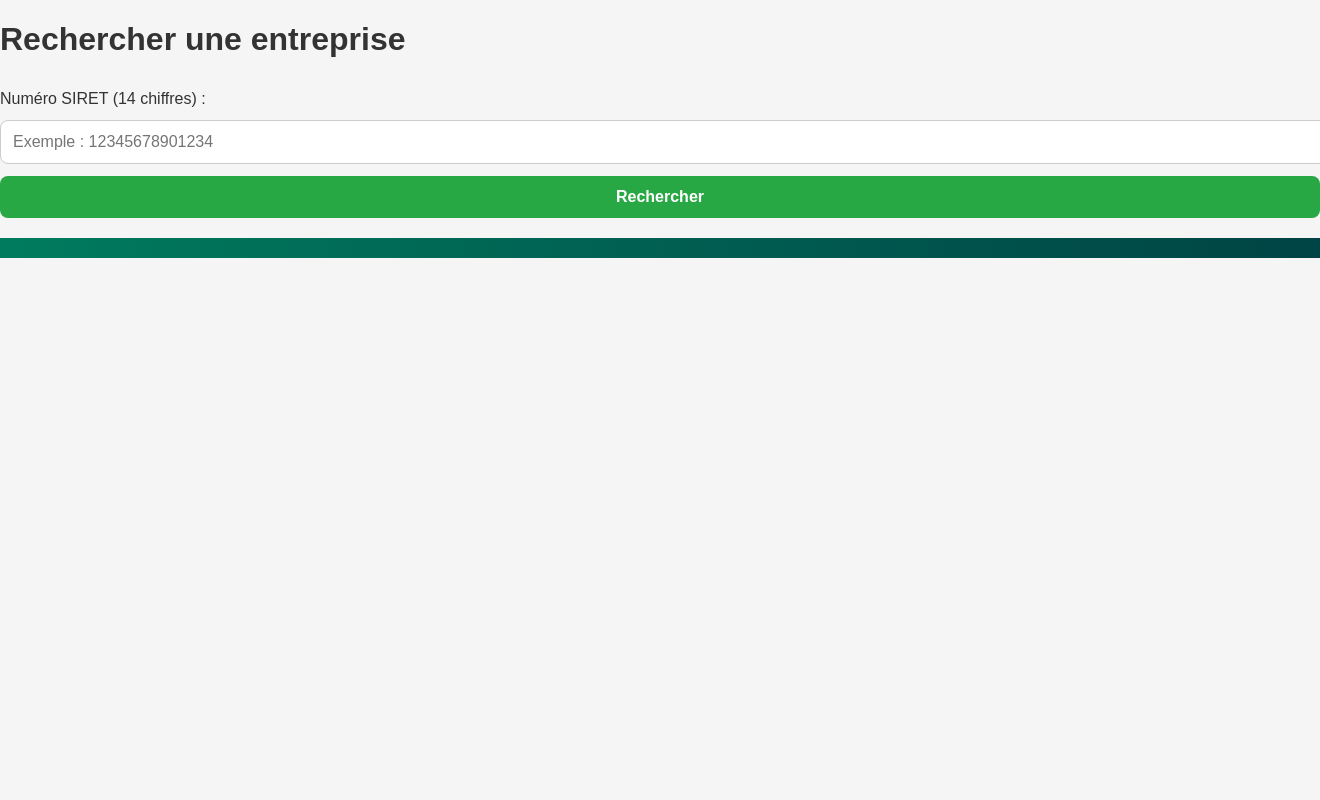
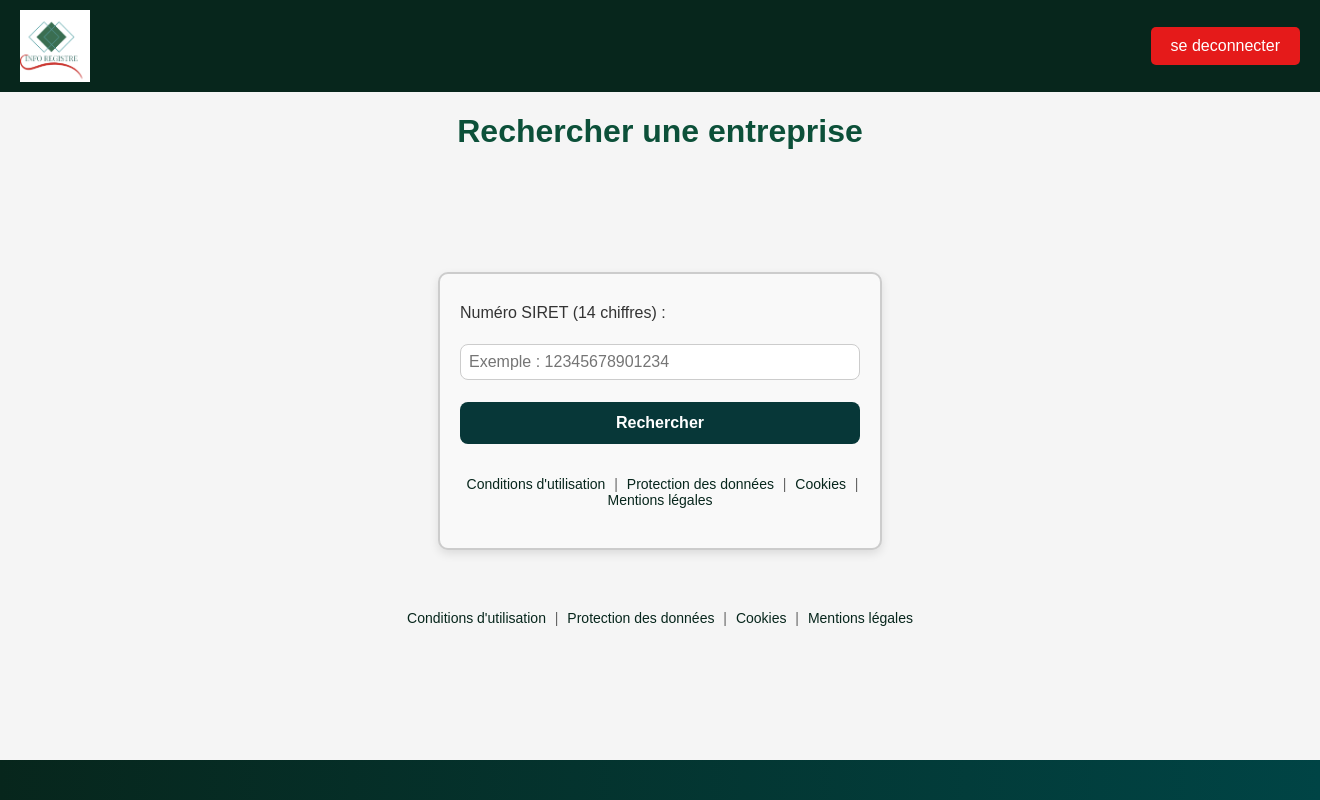
Before and after one commit to hmeyd/Portfolio-Project, a Flask app: page / in a window 1320 px wide; the page is wider, and only the part inside the window is pictured. Run offline with Flask 3, Linux system fonts and the light colour scheme; a user stored in the database is signed in.

Commit message:
1 er et 2 mem page

```diff
--- a/stage_4/app.py
+++ b/stage_4/app.py
@@ -2,12 +2,14 @@ import os
 import base64
 import requests
 import sqlite3
-import secrets  # Pour générer une clé aléatoire
+import secrets
 from flask import Flask, request, render_template, redirect, url_for, session, flash
-
 from dotenv import load_dotenv
 from flask_bcrypt import Bcrypt
+from flask_mail import Mail, Message
 
+# Charger les variables d'environnement
+load_dotenv()
 app = Flask(__name__)
 bcrypt = Bcrypt(app)            # ← Ici tu l'utilises (OK)
 app.secret_key = 'dev-secret' # ← Ici tu l'utilises (OK)
@@ -20,9 +22,19 @@ CLIENT_ID = os.getenv("CLIENT_ID")
 CLIENT_SECRET = os.getenv("CLIENT_SECRET")
 TOKEN_URL = "https://api.insee.fr/token"
 API_SIRENE_URL = "https://api.insee.fr/entreprises/sirene/V3.11/siret/{siret}"
+
+# Initialisation Flask
 app = Flask(__name__)
-# :closed_lock_with_key: Générer une nouvelle clé secrète à chaque redémarrage
 app.secret_key = secrets.token_hex(16)
+
+# Configuration Flask-Mail
+app.config['MAIL_SERVER'] = 'smtp.gmail.com'
+app.config['MAIL_PORT'] = 587
+app.config['MAIL_USE_TLS'] = True
+app.config['MAIL_USERNAME'] = os.getenv("MAIL_USERNAME")
+app.config['MAIL_PASSWORD'] = os.getenv("MAIL_PASSWORD")
+app.config['MAIL_DEFAULT_SENDER'] = os.getenv("MAIL_USERNAME")
+mail = Mail(app)
 
 
 def get_access_token():
@@ -38,6 +50,7 @@ def get_access_token():
         return response.json().get("access_token")
     else:
         return None
+
 @app.route("/login", methods=["GET", "POST"])
 def login():
     if request.method == "POST":
@@ -58,6 +71,7 @@ def login():
     return render_template("login.html")
 
 
+# Routes de base utilisateur
 @app.route("/register", methods=["GET", "POST"])
 def register():
     if request.method == "POST":
@@ -83,10 +97,12 @@ def register():
     return render_template("register.html")
 
 
+
 @app.route("/logout")
 def logout():
     session.pop("user", None)
     return redirect(url_for("login"))
+
 @app.route("/login_phone", methods=["GET", "POST"])
 def login_phone():
     if request.method == "POST":
@@ -110,6 +126,56 @@ def login_phone():
 
     return render_template("login_phone.html")
 
+
+@app.route("/forgot-password", methods=["GET", "POST"])
+def forgot_password():
+    if request.method == "POST":
+        email = request.form.get("email")
+        conn = sqlite3.connect("users.db")
+        c = conn.cursor()
+        c.execute("SELECT * FROM users WHERE email = ?", (email,))
+        user = c.fetchone()
+        conn.close()
+        if not user:
+            return render_template("forgot_password.html", error="Email introuvable.")
+
+        token = secrets.token_urlsafe(32)
+        session['reset_token'] = token
+        session['reset_email'] = email
+        reset_link = url_for("reset_password", token=token, _external=True)
+
+        msg = Message("Réinitialisation de votre mot de passe", recipients=[email])
+        msg.body = f"Bonjour,\n\nVoici votre lien pour réinitialiser le mot de passe : {reset_link}\n\nCe lien est temporaire."
+        try:
+            mail.send(msg)
+            return render_template("forgot_password.html", message="Un lien a été envoyé à votre adresse email.")
+        except Exception as e:
+            print("Erreur d'envoi d'email :", e)
+            return render_template("forgot_password.html", error="Erreur lors de l'envoi du mail.")
+    return render_template("forgot_password.html")
+
+
+@app.route("/reset-password", methods=["GET", "POST"])
+def reset_password():
+    token = request.args.get("token") if request.method == "GET" else request.form.get("token")
+    if session.get('reset_token') != token:
+        return render_template("reset_password.html", error="Token invalide ou expiré.", token=token)
+
+    if request.method == "POST":
+        new_password = request.form.get("new_password")
+        if new_password:
+            hashed_pw = bcrypt.generate_password_hash(new_password).decode("utf-8")
+            email = session.get('reset_email')
+            conn = sqlite3.connect("users.db")
+            c = conn.cursor()
+            c.execute("UPDATE users SET password = ? WHERE email = ?", (hashed_pw, email))
+            conn.commit()
+            conn.close()
+            session.pop('reset_token', None)
+            session.pop('reset_email', None)
+            flash("Mot de passe modifié avec succès.")
+            return redirect(url_for("login"))
+    return render_template("reset_password.html", token=token)
 
 @app.route("/", methods=["GET", "POST"])
 def search_company():
@@ -141,5 +207,6 @@ def search_company():
         except requests.exceptions.RequestException as e:
             return render_template("results.html", data=None, error=f"Erreur de connexion : {e}")
     return render_template("search.html")
+
 if __name__ == "__main__":
     app.run(debug=True)
--- a/stage_4/static/style.css
+++ b/stage_4/static/style.css
@@ -7,6 +7,30 @@ body {
   flex-direction: column;
   min-height: 100vh;
 }
+
+.siret-search {
+  width: 400px;              /* largeur du cadre */
+  margin: 40px auto;         /* centré horizontalement */
+  padding: 20px;             /* espace intérieur */
+  border: 2px solid #ccc;    /* bord gris clair */
+  border-radius: 10px;       /* coins arrondis */
+  background-color: #f9f9f9; /* fond clair */
+  box-shadow: 0 4px 10px rgba(0, 0, 0, 0.1); /* petite ombre */
+  position: center;          /* centré dans la page */
+  margin-top: 100px; /* espace au-dessus */
+}
+
+.siret-search input[type="text"] {
+  width: 100%;             /* prend toute la largeur du cadre */
+  max-width: 100%;         /* empêche de dépasser */
+  box-sizing: border-box;  /* inclut les bordures et padding dans la largeur */
+  padding: 8px;
+  font-size: 16px;
+  margin-top: 10px;
+  margin-bottom: 10px;
+}
+
+
 /*
 /* Barres de décoration */
 /*.header-border, .footer-border {
@@ -20,11 +44,34 @@ body {
 .header-border { top: 0; }
 .footer-border { bottom: 0; }
 /* Logo */
+
+.navbar {
+  background-color: #07261c;
+  padding: 10px 20px;
+  color: white;
+}
+
+.navbar-container {
+  display: flex;
+  justify-content: space-between;
+  align-items: center;
+}
+
+.btn-logout {
+  background-color: #e51a1a;
+  color: white;
+  padding: 10px 20px;
+  border: none;
+  border-radius: 5px;
+  cursor: pointer;
+  text-decoration: none;
+}
+
+
 .logo {
-  width: 100px;
-  position: absolute;
-  top: 20px;
-  left: 20px;
+  width: 70px;
+  top: 70px;
+  left: 10px;
 }
 /* En-tête */
 header.header {
@@ -74,10 +121,10 @@ input[type="text"], input[type="email"], input[type="password"] {
   border-radius: 8px;
   font-size: 16px;
   width: 100%;
-  outline-color: #28A745;
+  outline-color: #061f0c;
 }
 button {
-  background-color: #28A745;
+  background-color: #073738;
   color: white;
   border: none;
   padding: 12px;
@@ -88,7 +135,7 @@ button {
   transition: background 0.2s ease-in-out;
 }
 button:hover {
-  background-color: #218838;
+  background-color: #0e4b1b;
 }
 /* Page de connexion */
 body {
@@ -99,8 +146,12 @@ body {
 }
 /* Barres décoratives */
 .footer-border {
-  height: 20px;
-  background: linear-gradient(90deg, #007B5E, #004445);
+  position: fixed;
+  bottom: 0;
+  left: 0;
+  width: 100%;
+  height: 40px;
+  background: linear-gradient(90deg, #07261c, #004445);
 }
 /* Conteneur général */
 .login-wrapper {
@@ -124,6 +175,12 @@ body {
   color: #004445;
   margin-bottom: 10px;
 }
+
+header h1 {
+  color: #0c5039; /* Bleu par exemple */
+  text-align: center;
+}
+
 .register-link {
   font-size: 14px;
   margin-bottom: 15px;
@@ -194,9 +251,12 @@ input[type="email"], input[type="password"] {
   font-size: 12px;
   margin-top: 30px;
   color: #666;
+  text-align: center;
+  margin-top: 20px; /* optionnel, espace au-dessus */
+  font-size: 14px;
 }
 .login-footer a {
-  color: #007B5E;
+  color: #07261c;
   margin: 0 5px;
   text-decoration: none;
 }
--- a/stage_4/templates/search.html
+++ b/stage_4/templates/search.html
@@ -6,14 +6,24 @@
     <title>Recherche Entreprise</title>
     <link rel="stylesheet" href="{{ url_for('static', filename='style.css') }}" />
 </head>
+
+
+<nav class="navbar">
+  <div class="navbar-container">
+    <img src="{{ url_for('static', filename='logo.png') }}" alt="Logo" class="logo">
+    <a href="{{ url_for('logout') }}" class="btn-logout">se deconnecter</a>
+  </div>
+</nav>
+<body>
+
 <body>
     <div class="header-border"></div>
 
     <header>
         <h1>Rechercher une entreprise</h1>
     </header>
-
-    <form method="POST" novalidate>
+    <div class ='siret-search'>
+        <form method="POST" novalidate>
         <label for="siret">Numéro SIRET (14 chiffres) :</label>
         <input
             type="text"
@@ -26,7 +36,17 @@
             title="Veuillez saisir un numéro SIRET valide à 14 chiffres"
         />
         <button type="submit">Rechercher</button>
+        <footer class="login-footer">
+        <a href="#">Conditions d'utilisation</a> |
+        <a href="#">Protection des données</a> |
+        <a href="#">Cookies</a> |
+        <a href="#">Mentions légales</a>
+      </footer>
+    </div>
+  </div>
+
     </form>
+    </div>
 
     <!-- Animation des bulles -->
     <div class="bubbles">
@@ -38,6 +58,15 @@
     </div>
 
     <!-- Bordure dégradée en bas -->
-    <footer class="footer-border"></footer>
+      <footer class="login-footer">
+        <a href="#">Conditions d'utilisation</a> |
+        <a href="#">Protection des données</a> |
+        <a href="#">Cookies</a> |
+        <a href="#">Mentions légales</a>
+      </footer>
+    </div>
+  </div>
+
+  <div class="footer-border"></div>
 </body>
 </html>
```
Also changed, not shown: stage_4/templates/login.html (+8 -14 lines), stage_4/users.db, 1 other file.
